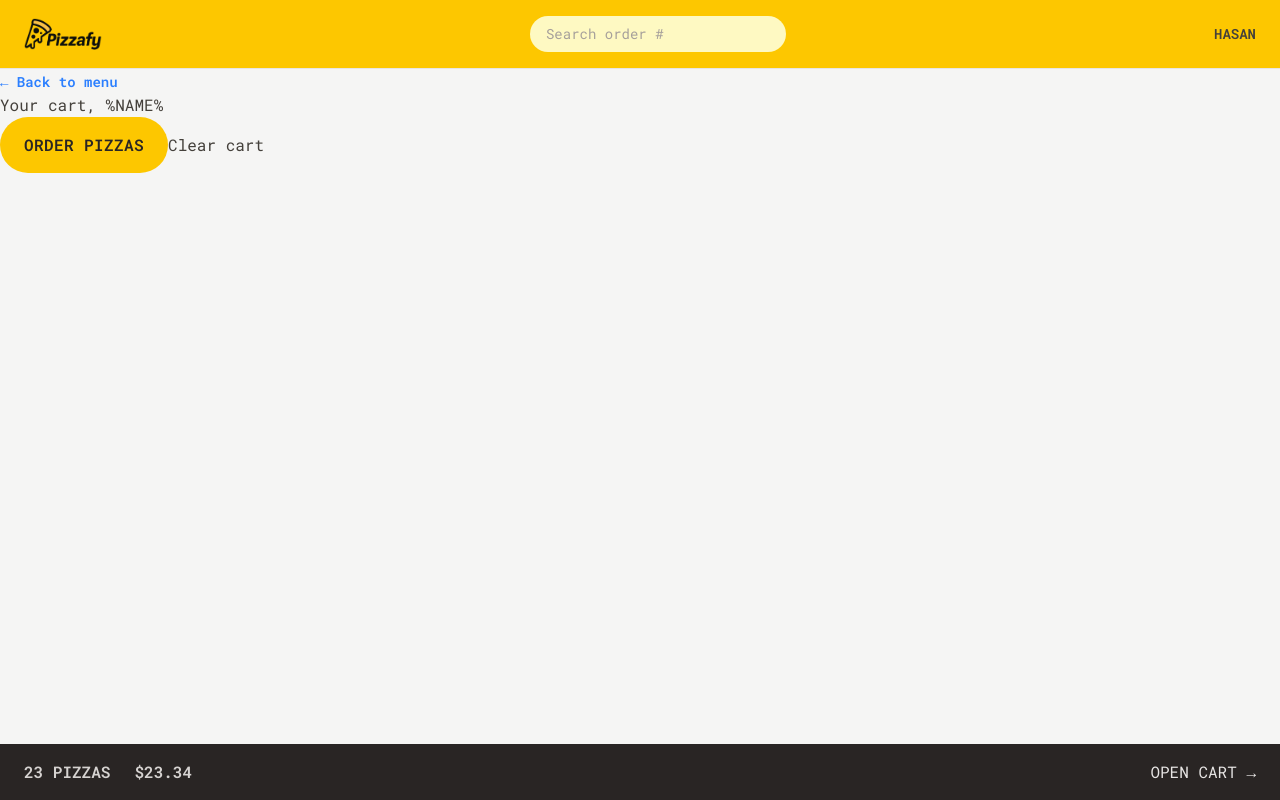
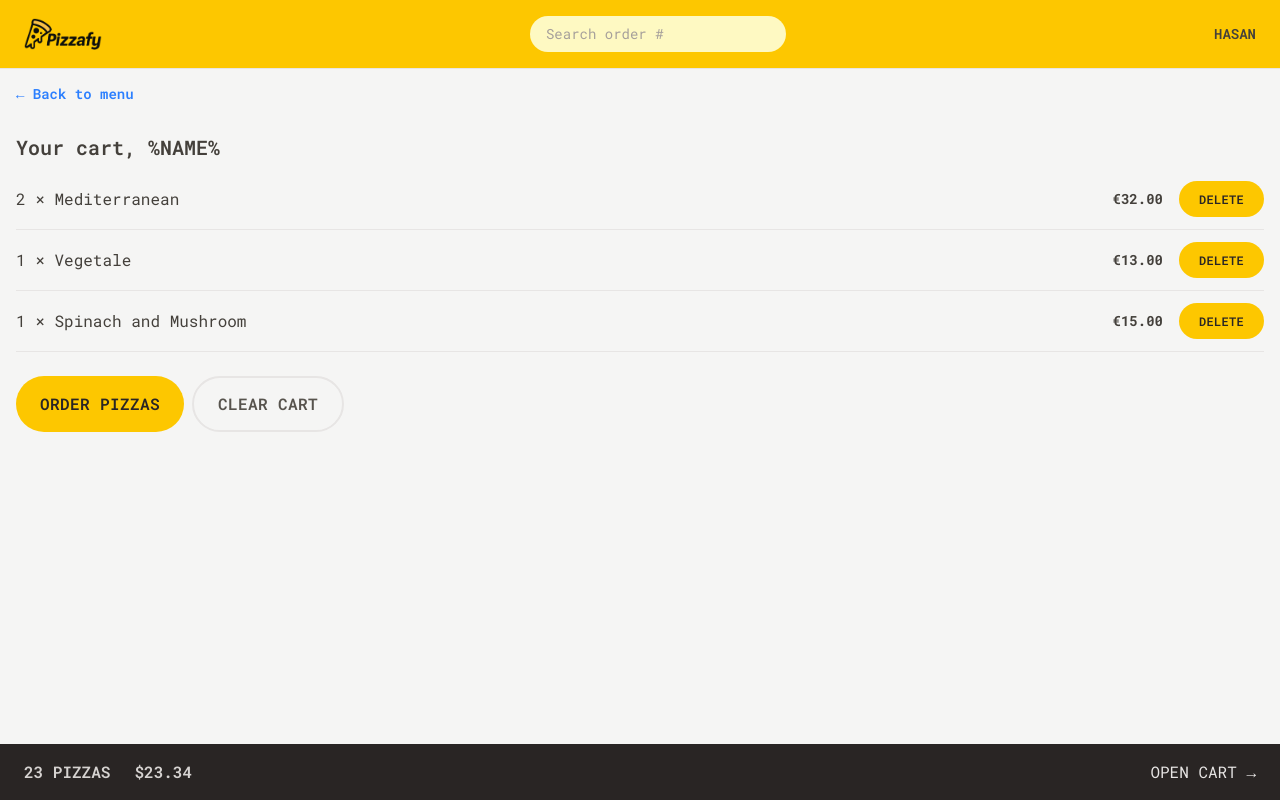
Before and after one commit to farhanahmedhasan/pizzafy, a React (Vite) app: page /cart in a window 1280 px wide. Built offline with nearby package versions, Linux system fonts and the light colour scheme.

Commit message:
designed cart page with fake data and added secondary button variant

```diff
--- a/src/components/ui/Button.tsx
+++ b/src/components/ui/Button.tsx
@@ -11,6 +11,8 @@ const buttonVariants = cva(
       variant: {
         primary:
           'bg-yellow-400 text-stone-800 tracking-wide uppercase hover:bg-yellow-500 focus:ring-offset-2 focus:ring-yellow-500',
+        secondary:
+          'text-stone-600 tracking-wide uppercase border-2 border-stone-200 hover:text-stone-700 hover:bg-stone-300 focus:ring-2 focus:text-800 focus:bg-stone-300 focus:ring-stone-300',
         link: 'text-sm text-blue-500 hover:text-blue-600 hover:underline focus:ring-0'
       },
       size: {
--- a/src/pages/cart-page/CartPage.tsx
+++ b/src/pages/cart-page/CartPage.tsx
@@ -1,17 +1,52 @@
 import Button from '../../components/ui/Button'
+import CartItem from './partials/CartItem'
+
+const fakeCart = [
+  {
+    pizzaId: 12,
+    name: 'Mediterranean',
+    quantity: 2,
+    unitPrice: 16,
+    totalPrice: 32
+  },
+  {
+    pizzaId: 6,
+    name: 'Vegetale',
+    quantity: 1,
+    unitPrice: 13,
+    totalPrice: 13
+  },
+  {
+    pizzaId: 11,
+    name: 'Spinach and Mushroom',
+    quantity: 1,
+    unitPrice: 15,
+    totalPrice: 15
+  }
+]
 
 export default function CartPage() {
+  const cart = fakeCart
   return (
-    <div>
+    <section className="px-4 py-3">
       <Button href="/menu" variant="link" size="none">
         &larr; Back to menu
       </Button>
-      <h2>Your cart, %NAME%</h2>
 
-      <div>
+      <h2 className="text-xl font-semibold mt-7">Your cart, %NAME%</h2>
+
+      <ul className="mt-2">
+        {cart.map((item) => (
+          <CartItem key={item.pizzaId} item={item} />
+        ))}
+      </ul>
+
+      <div className="mt-6 space-x-2">
         <Button href="/order/new">Order Pizzas</Button>
-        <button>Clear cart</button>
+        <Button variant="secondary" className="py-2.5 sm:py-3.5">
+          Clear cart
+        </Button>
       </div>
-    </div>
+    </section>
   )
 }
--- /dev/null
+++ b/src/pages/cart-page/partials/CartItem.tsx
@@ -0,0 +1,16 @@
+import Button from '../../../components/ui/Button'
+import { formatCurrency } from '../../../utils/helpers'
+
+export default function CartItem({ item }) {
+  return (
+    <li className="py-3 border-b border-stone-200 md:flex md:justify-between md:items-center md:gap-4">
+      <p>
+        {item.quantity} &times; {item.name}
+      </p>
+      <div className="flex justify-between md:gap-4">
+        <p className="self-end md:self-center text-sm font-bold">{formatCurrency(item.totalPrice)}</p>
+        <Button size="sm">Delete</Button>
+      </div>
+    </li>
+  )
+}
--- a/src/pages/menu-page/MenuPage.tsx
+++ b/src/pages/menu-page/MenuPage.tsx
@@ -7,7 +7,7 @@ export default function MenuPage() {
   const menu = useLoaderData()
 
   return (
-    <ul className="divide-y divide-stone-200 px-2">
+    <ul className="divide-y divide-stone-200 px-4 py-2">
       {menu.map((pizza: IMenuItem) => {
         return <MenuItem key={pizza.id} menu={pizza} />
       })}
```
